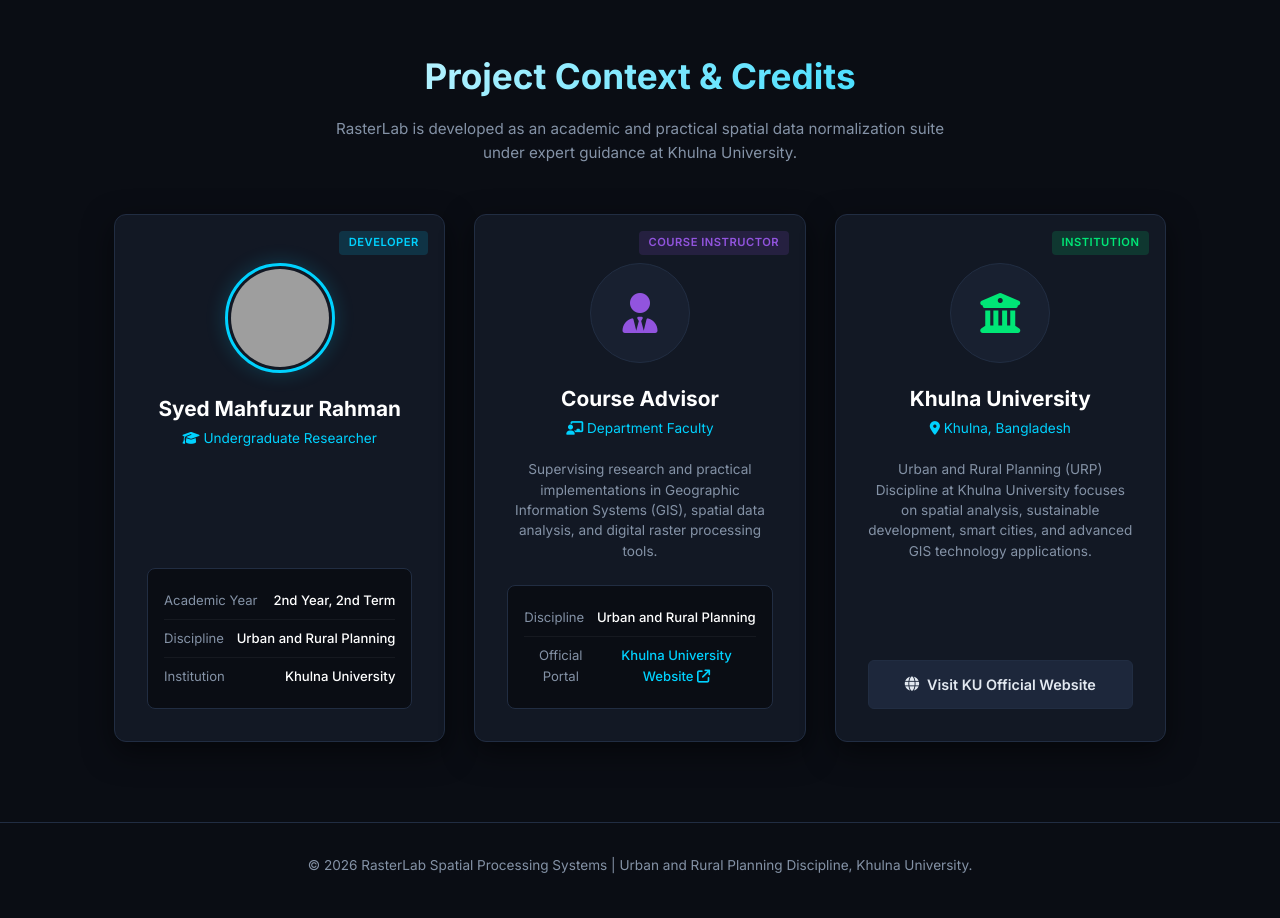
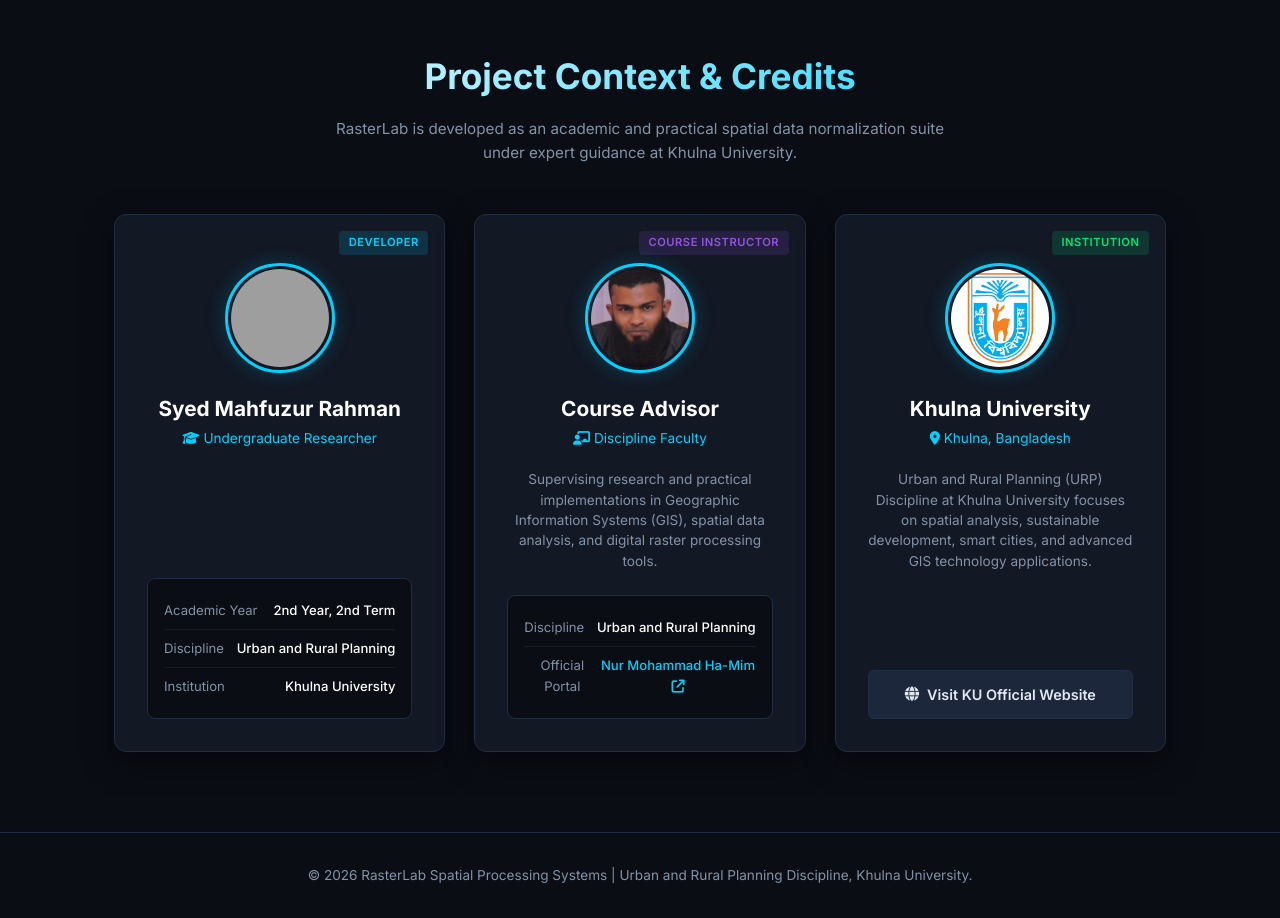
Before and after one commit to mahfuzurrahman92/raster_data_analysis, a Flask app: page /about in a window 1280 px wide. Shown: the part 69-987 px from the top of the page. Before the commit the page ends 943 px from the top, so only its background shows below. Run offline with Flask 3, Linux system fonts and the light colour scheme; some libraries are stand-ins or nearby versions; grey boxes are pictures that could not be loaded.

Commit message:
khulna university logo

```diff
--- a/app/templates/about.html
+++ b/app/templates/about.html
@@ -69,11 +69,12 @@
             <!-- Card 2: Supervisor / Professor Info -->
             <div class="profile-card dashboard-card">
                 <div class="card-badge badge-purple">Course Instructor</div>
-                <div class="professor-avatar-placeholder">
-                    <i class="fa-solid fa-user-tie"></i>
+                <div class="avatar-wrapper">
+                    <!-- Replace image path with your own image when ready -->
+                    <img src="{{ url_for('static', filename='images/hamim_sir.jpg') }}" alt="Syed Mahfuzur Rahman" class="profile-img" onerror="this.src='https://via.placeholder.com/150/121824/00d2ff?text=SMR';">
                 </div>
                 <h2 class="profile-name">Course Advisor</h2>
-                <p class="profile-role"><i class="fa-solid fa-chalkboard-user"></i> Department Faculty</p>
+                <p class="profile-role"><i class="fa-solid fa-chalkboard-user"></i> Discipline Faculty</p>
 
                 <p class="prof-desc">
                     Supervising research and practical implementations in Geographic Information Systems (GIS), spatial data analysis, and digital raster processing tools.
@@ -87,8 +88,8 @@
                     <div class="info-item">
                         <span class="info-label">Official Portal</span>
                         <span class="info-value">
-                            <a href="https://ku.ac.bd" target="_blank" class="ext-link">
-                                Khulna University Website <i class="fa-solid fa-arrow-up-right-from-square"></i>
+                            <a href="https://ku.ac.bd/discipline/urp/faculty/hamimurp" target="_blank" class="ext-link">
+                                Nur Mohammad Ha-Mim <i class="fa-solid fa-arrow-up-right-from-square"></i>
                             </a>
                         </span>
                     </div>
@@ -98,8 +99,9 @@
             <!-- Card 3: University Info -->
             <div class="profile-card dashboard-card university-card">
                 <div class="card-badge badge-green">Institution</div>
-                <div class="university-logo-wrapper">
-                    <i class="fa-solid fa-building-columns uni-icon"></i>
+                 <div class="avatar-wrapper">
+                    <!-- Replace image path with your own image when ready -->
+                    <img src="{{ url_for('static', filename='images/ku.png') }}" alt="Syed Mahfuzur Rahman" class="profile-img" onerror="this.src='https://via.placeholder.com/150/121824/00d2ff?text=SMR';">
                 </div>
                 <h2 class="profile-name">Khulna University</h2>
                 <p class="profile-role"><i class="fa-solid fa-location-dot"></i> Khulna, Bangladesh</p>
```
Also changed, not shown: app/static/images/hamim_sir.jpg (added), app/static/images/ku.png (added).
